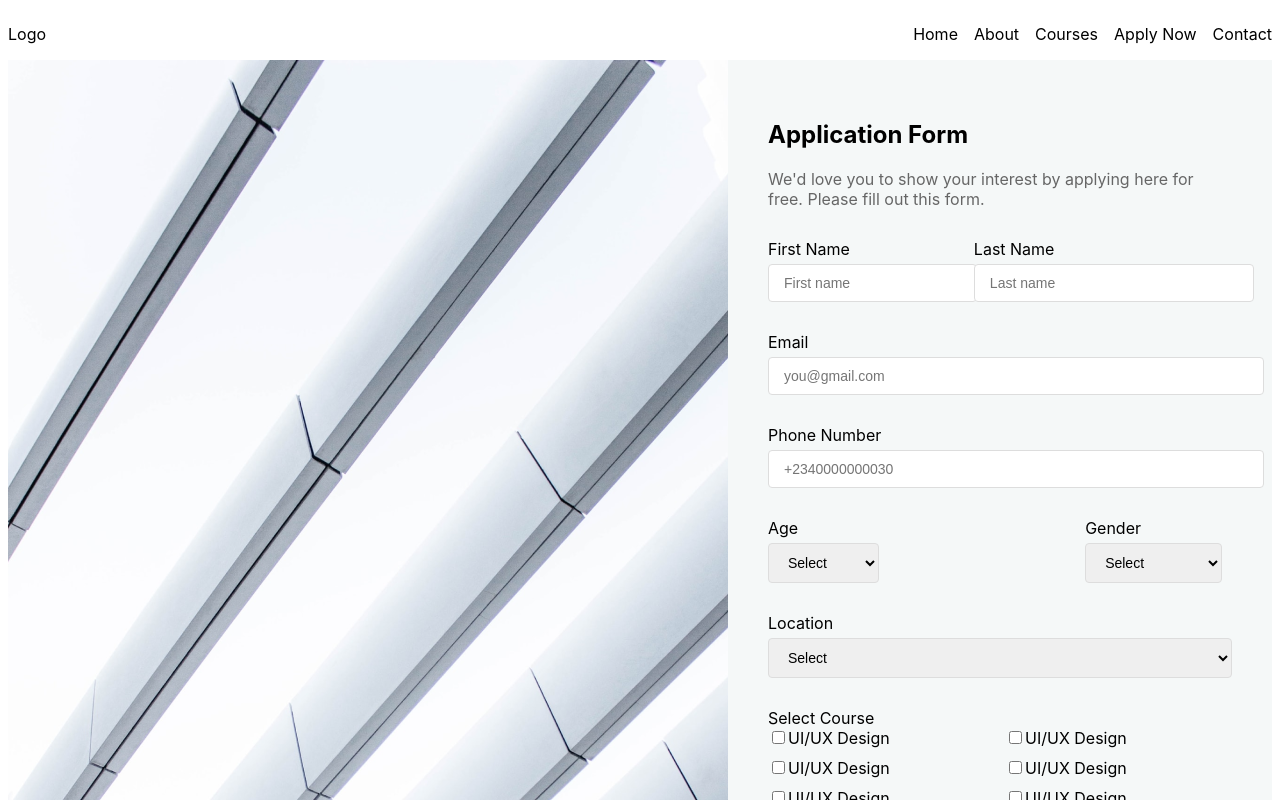
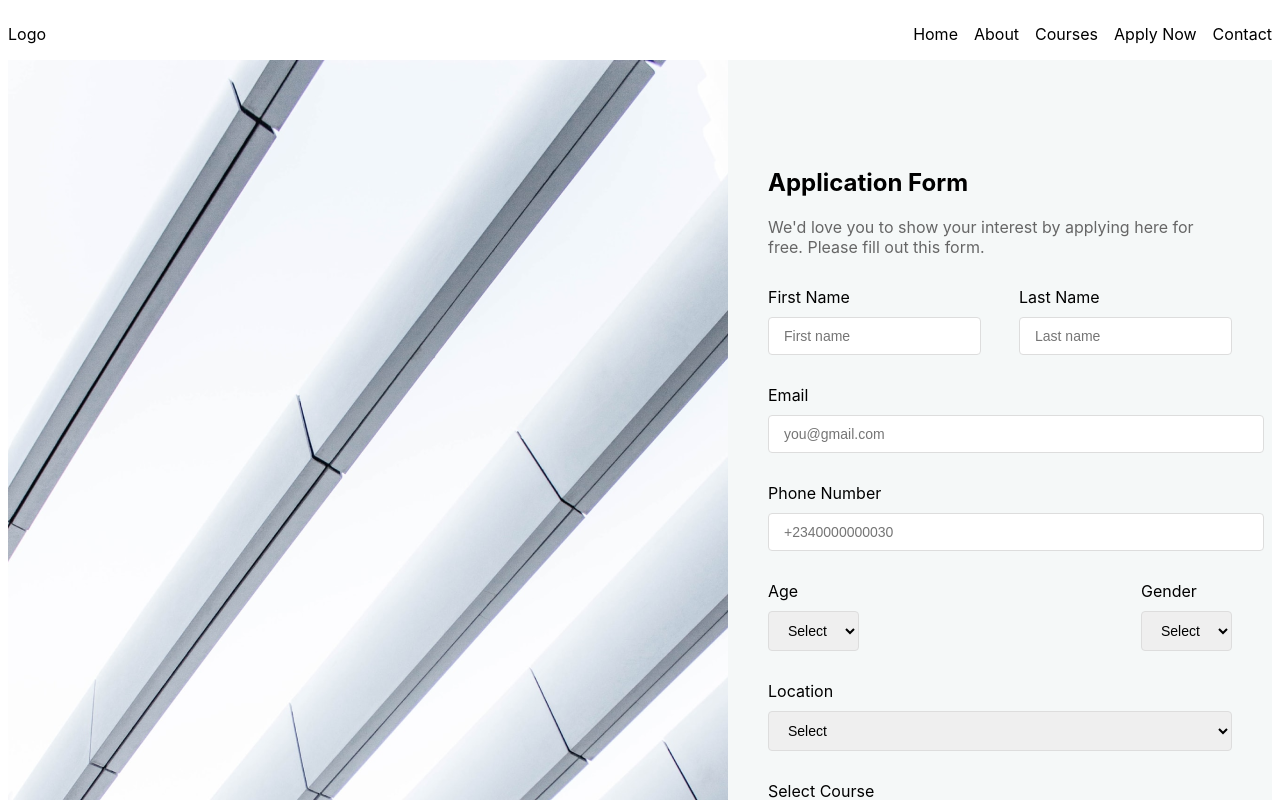
Before and after one commit to SamuelOkoduwa/InkeeperApp, a React (Vite) app: page /applyNow in a window 1280 px wide. Shown: the top 800 px of the page. Built offline with nearby package versions, Linux system fonts and the light colour scheme.

Commit message:
ADDITIONAL STYLING UPDATES FROM DENNIS

```diff
--- a/src/components/ApplicationForm/ApplicationForm.jsx
+++ b/src/components/ApplicationForm/ApplicationForm.jsx
@@ -12,7 +12,7 @@ function ApplicationForm() {
     flexDirection: 'row',
     justifyContent: 'space-between',
     backgroundColor: '#F5F8F8',
-    padding: '0px'
+
   }
 
   const styles = {
@@ -28,6 +28,12 @@ function ApplicationForm() {
       boxShadow: '0 4px 12px rgba(0, 0, 0, 0.1)',
       overflow: 'hidden',
     },
+    formRowEqual: {
+      display: 'flex',
+      justifyContent: 'space-between',
+      gap: '10px', // Adjusted gap for better fit
+      flex: '1 1 100%',
+    },
     formImage: {
       flex: '1 1 50%',
       display: 'flex',
@@ -42,6 +48,7 @@ function ApplicationForm() {
     formContent: {
       flex: '1 1 50%',
       padding: '40px',
+      paddingTop: '7%',
     },
     heading: {
       fontSize: '24px',
@@ -66,19 +73,23 @@ function ApplicationForm() {
     label: {
       display: 'block',
       marginBottom: '5px',
-      fontSize: '14px',
-      color: '#333',
+      fontSize: '16px',
+
+      color: 'black',
     },
     inputHalf: {
-      width: 'calc(100% - 10px)',
-
+      width: '1 1 calc(100% - 10px)',
       padding: '10px 15px',
       fontSize: '14px',
       border: '1px solid #ddd',
       borderRadius: '4px',
       marginTop: '5px',
     },
+    formGroupHalf: {
+      flex: '1 1 calc(50% - 10px)',
+      justifyContent: 'space-between',
 
+    },
     formRow: {
       display: 'flex',
       justifyContent: 'space-between',
@@ -100,6 +111,7 @@ function ApplicationForm() {
     checkboxGroupDiv: {
       display: 'flex',
       alignItems: 'center',
+      marginBottom: '5px',
     },
     btnSubmit: {
       display: 'inline-block',
@@ -129,35 +141,34 @@ function ApplicationForm() {
         <h2 style={styles.heading}>Application Form</h2>
         <p style={styles.paragraph}>We'd love you to show your interest by applying here for free. Please fill out this form.</p>
         <form>
-        <div style={styles.formRow}>
-            <div style={styles.formGroup}>
-            <label>First Name</label>
-            <br/>
+        <div style={styles.formRowEqual}>
+            <div style={styles.formGroupHalf}>
+            <label style={styles.label} htmlFor="firstName">First Name</label>
               <input type="text" placeholder="First name" style={styles.inputHalf} />
             </div>
             <div style={styles.formGroup}>
-            <label>Last Name</label>
+            <label style={styles.label} htmlFor="lastName">Last Name</label>
               <input type="text" placeholder="Last name" style={styles.inputHalf} />
             </div>
           </div>
           <div style={styles.formGroup}>
-          <label>Email</label>
+          <label style={styles.label} htmlFor="email">Email</label>
             <input type="email" placeholder="you@gmail.com" style={styles.input} />
           </div>
           <div style={styles.formGroup}>
-          <label>Phone Number</label>
+          <label style={styles.label} htmlFor="phone">Phone Number</label>
             <input type="tel" placeholder="+2340000000030" style={styles.input} />
           </div>
           <div style={styles.formRow}>
             <div style={styles.formGroup}>
-            <label>Age</label>
+            <label style={styles.label} htmlFor="age">Age</label>
               <select style={styles.inputHalf}>
                 <option value="" disabled selected>Select</option>
                 {/* Add options here */}
               </select>
             </div>
             <div style={styles.formGroup}>
-            <label>Gender</label>
+            <label style={styles.label} htmlFor="gender">Gender</label>
               <select style={styles.inputHalf}>
                 <option value="" disabled selected>Select</option>
                 {/* Add options here */}
@@ -165,14 +176,14 @@ function ApplicationForm() {
             </div>
           </div>
           <div style={styles.formGroup}>
-          <label>Location</label>
+          <label style={styles.label} htmlFor="location">Location</label>
             <select style={styles.select}>
               <option value="" disabled selected>Select</option>
               {/* Add options here */}
             </select>
           </div>
           <div style={styles.formGroup}>
-            <label>Select Course</label>
+          <label style={styles.label}>Select Course</label>
             <br/>
             <div style={styles.checkboxGroup}>
               <div style={styles.checkboxGroupDiv}>
@@ -202,14 +213,14 @@ function ApplicationForm() {
             </div>
           </div>
           <div style={styles.formGroup}>
-          <label>Payment Option</label>
+          <label style={styles.label} htmlFor="paymentOption">Payment Option</label>
             <select style={styles.select}>
               <option value="" disabled selected>Select</option>
               {/* Add options here */}
             </select>
           </div>
           <div style={styles.formGroup}>
-          <label>Learning Mode</label>
+          <label style={styles.label} htmlFor="learningMode">Learning Mode</label>
             <select style={styles.select}>
               <option value="" disabled selected>Select</option>
               {/* Add options here */}
```
